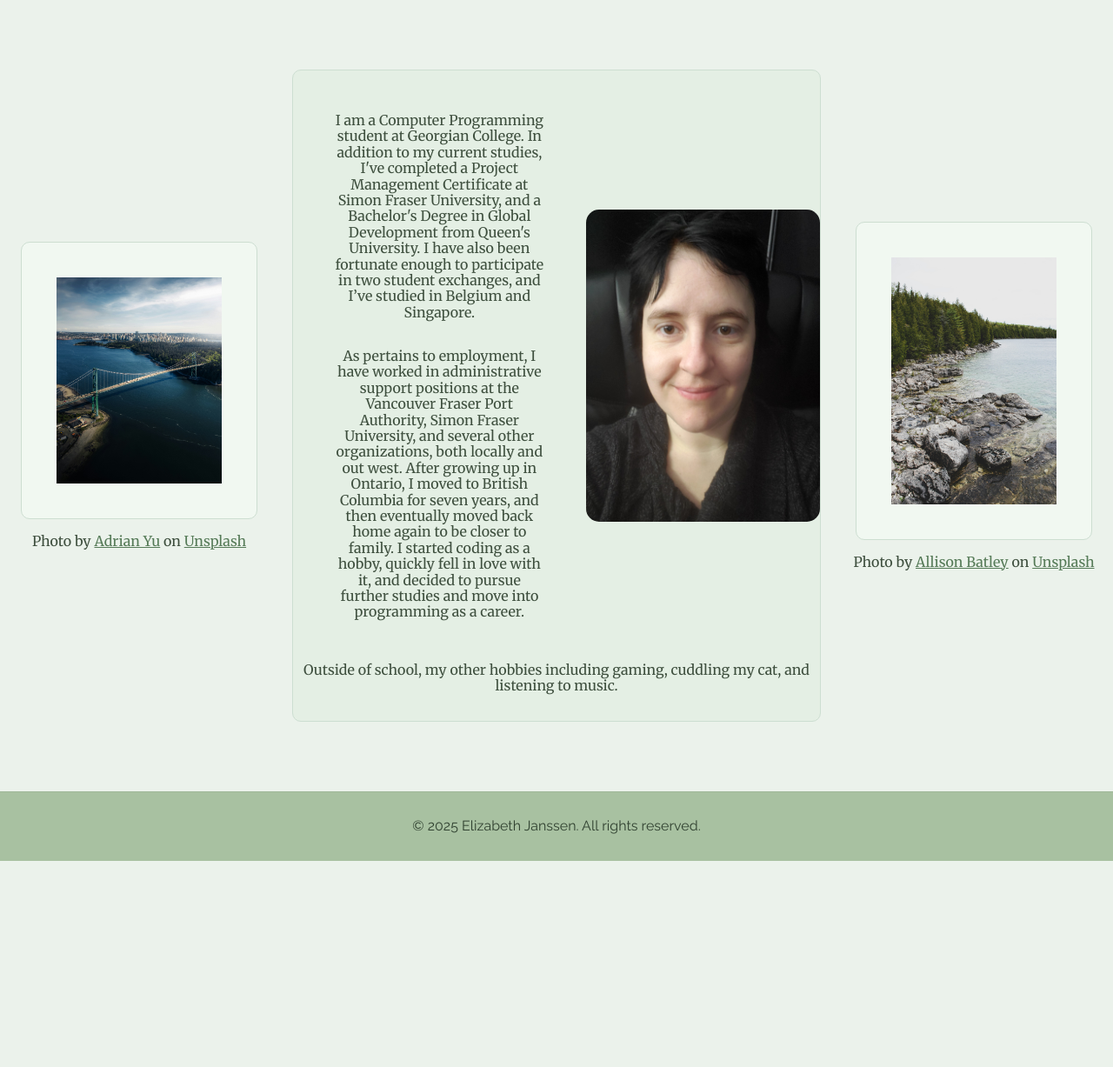
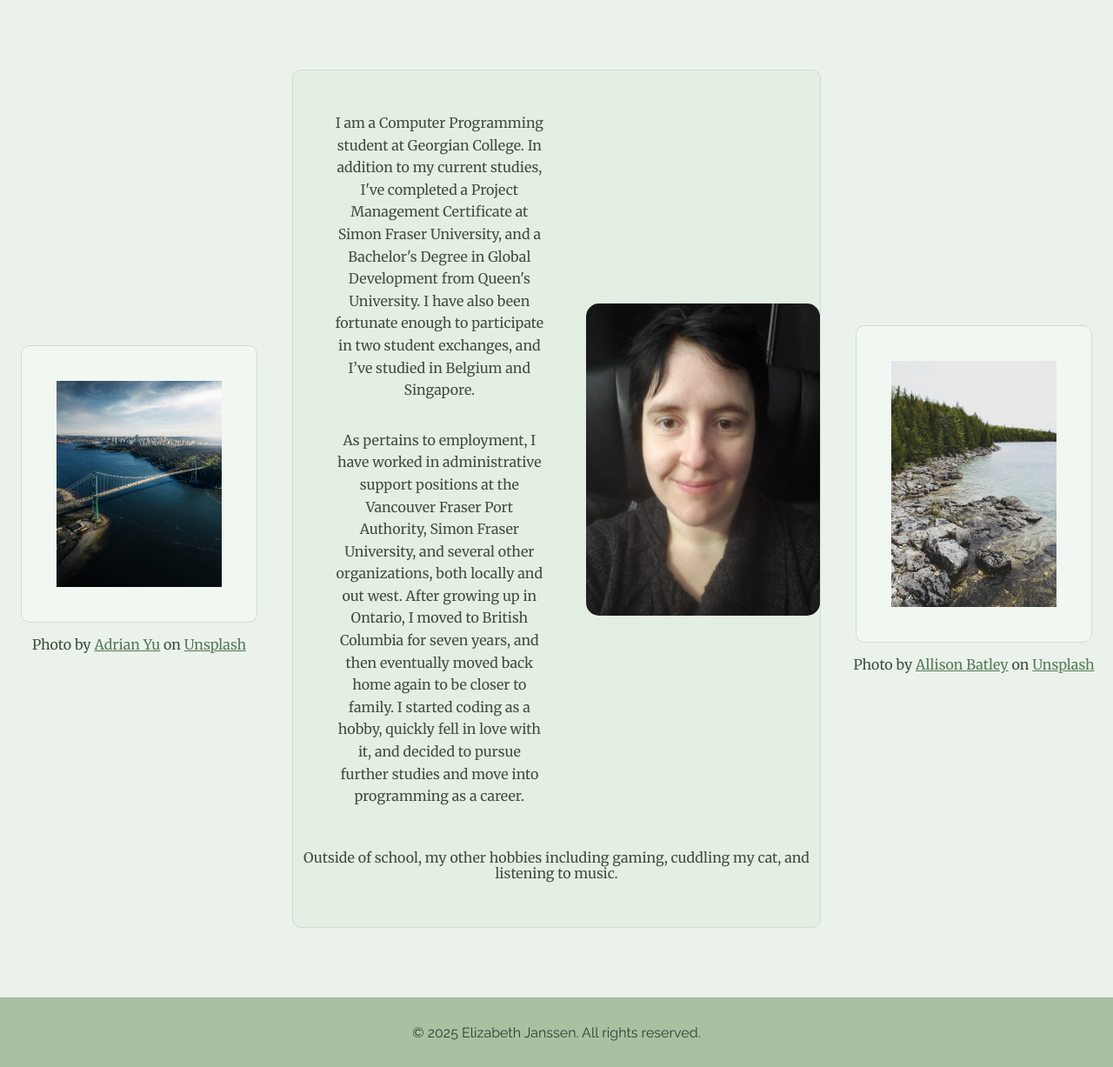
Before and after one commit to emjanssen/comm2019-finalproject-summer2025, a PHP site: page /biography.html in a window 1280 px wide. Shown: the part 90-1317 px from the top of the page at 87% size. Before the commit the page ends 1080 px from the top, so only its background shows below. Run offline with PHP 8.4, Linux system fonts and the light colour scheme.

Commit message:
Update biography.css

```diff
--- a/css/biography.css
+++ b/css/biography.css
@@ -79,6 +79,10 @@ figcaption {
     padding: 3rem;
 }
 
+#bio-grid-one-content-one p{
+    line-height: 1.6;
+}
+
 /* bio photo */
 #bio-grid-one-content-two {
     grid-area: bio-grid-one-content-two;
```
